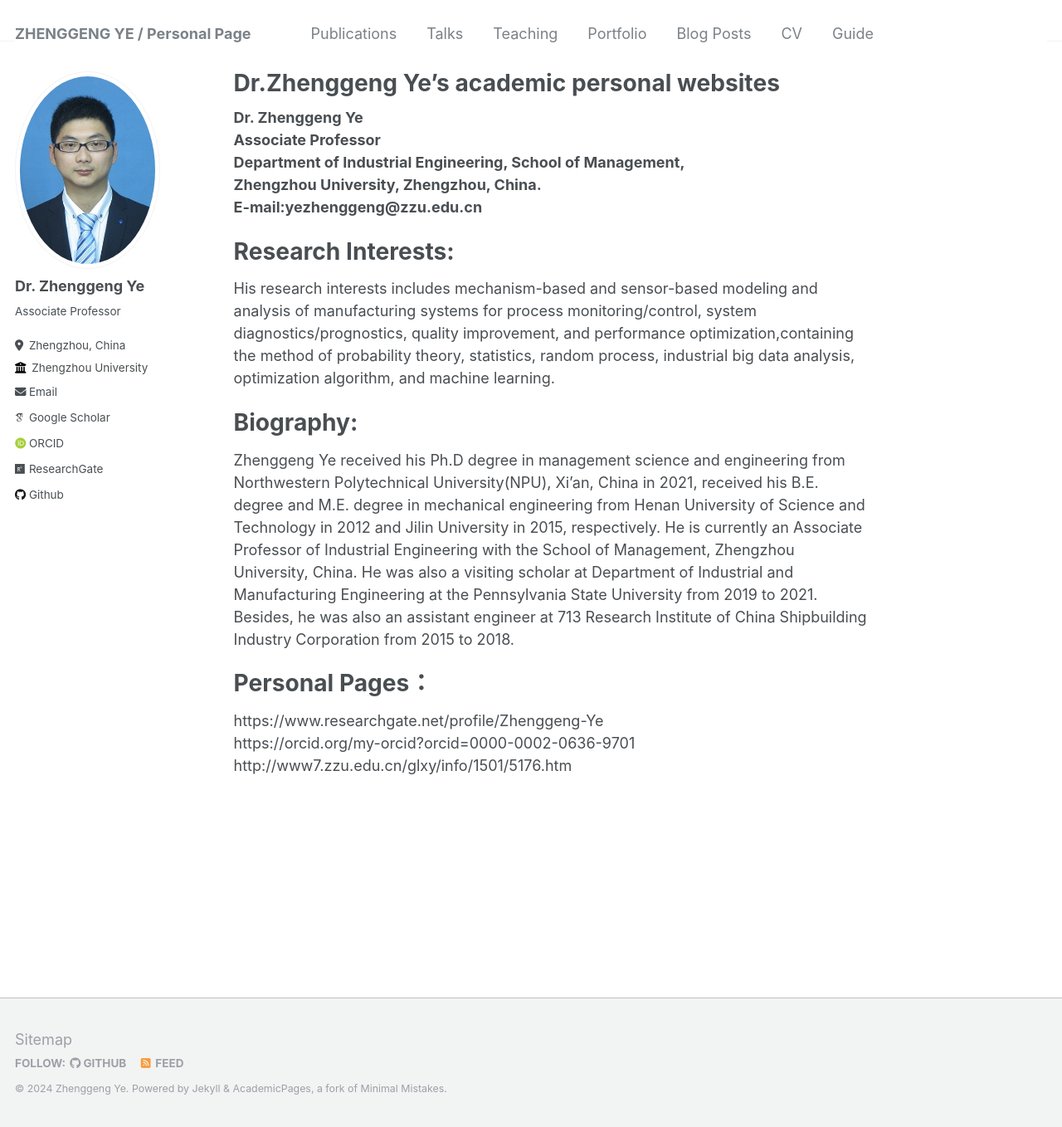
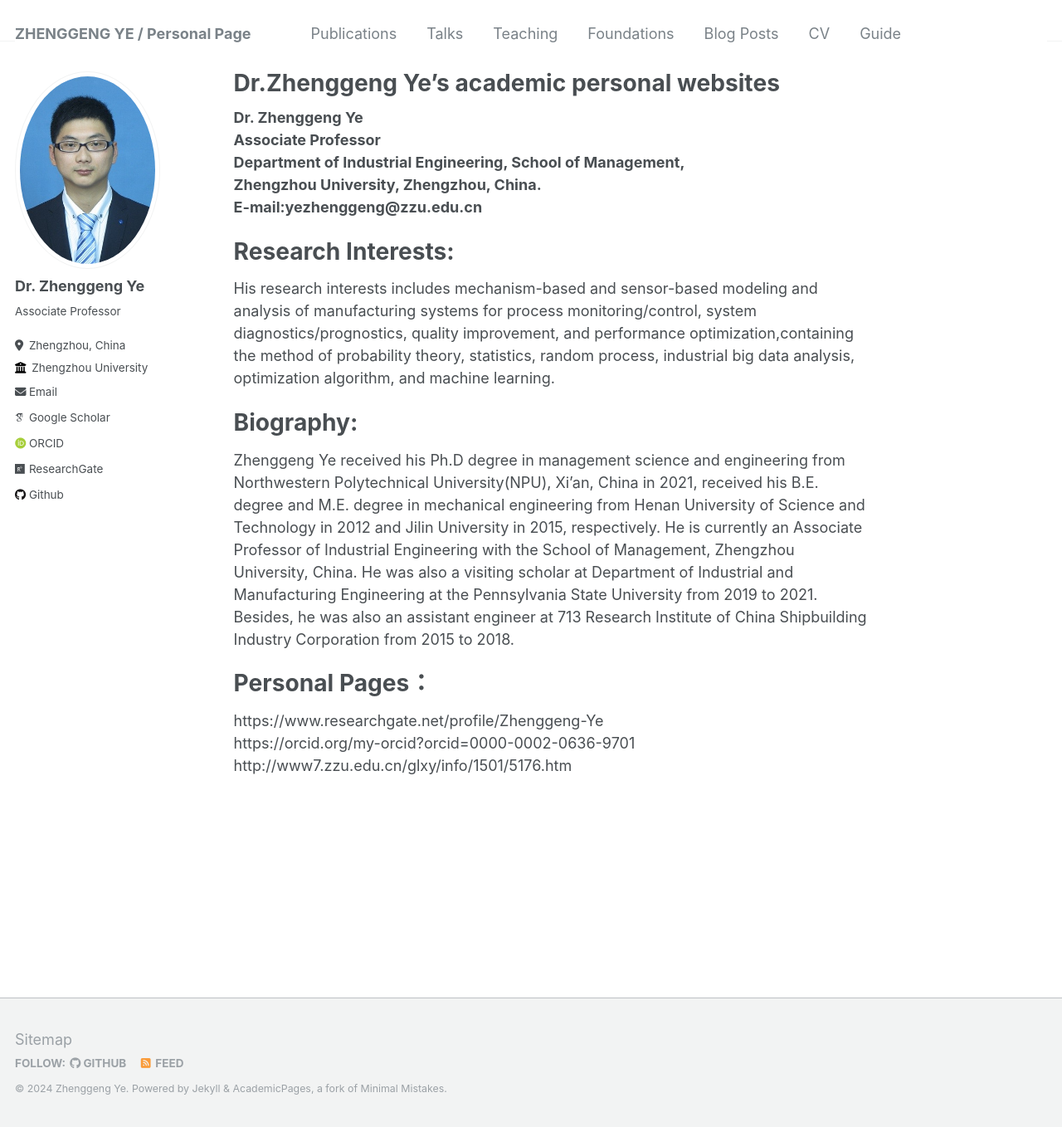
Before and after one commit to yezhenggeng/Page, a Jekyll site: the page built from _pages/about.md, in a window 1280 px wide and 1358 px high. Shown: the whole window at 83% size. Built offline with Jekyll 4.4.1, drawn with Linux system fonts in a browser that asks for light colours; some web fonts are replaced.

Commit message:
Update navigation.yml

```diff
--- a/_data/navigation.yml
+++ b/_data/navigation.yml
@@ -9,8 +9,8 @@ main:
   - title: "Teaching"
     url: /teaching/
 
-  - title: "Portfolio"
-    url: /portfolio/
+  - title: "Foundations"
+    url: /foundations/
 
   - title: "Blog Posts"
     url: /year-archive/
```
